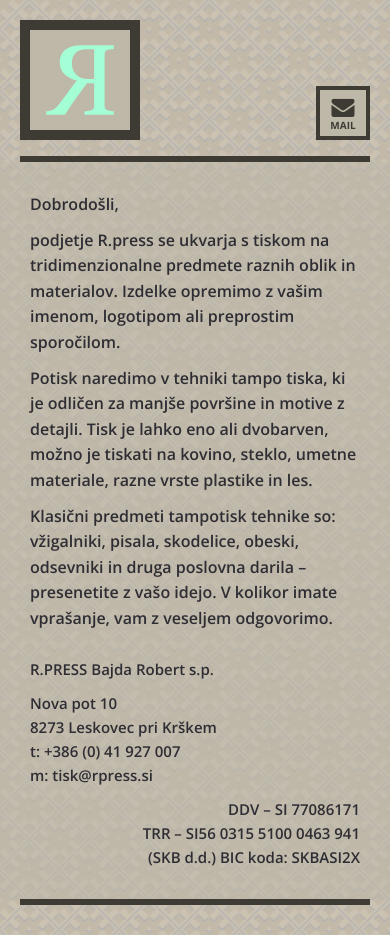
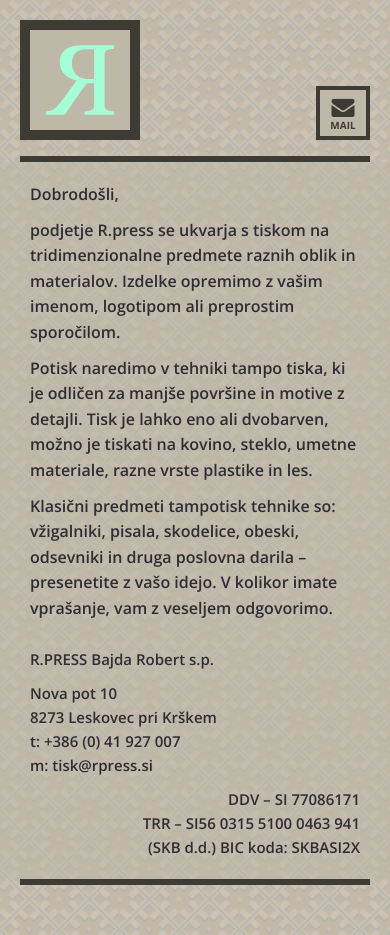
Before and after one commit to deskcup/R.press, a Jekyll site: the page built from index.html, in a window 390 px wide. Built offline with Jekyll 4.4.1, drawn with Linux system fonts in a browser that asks for light colours; Markdown is read by kramdown in place of the engine named in the settings.

```diff
--- a/assets/css/4-pages/_index.sass
+++ b/assets/css/4-pages/_index.sass
@@ -57,7 +57,7 @@
     max-width: 540px
     height: auto
     margin: 0px auto
-    padding: 30px
+    padding: 20px 30px 20px
     font-size: 16px
     text-align: left
 
```
Also changed, not shown: 1 other file.
